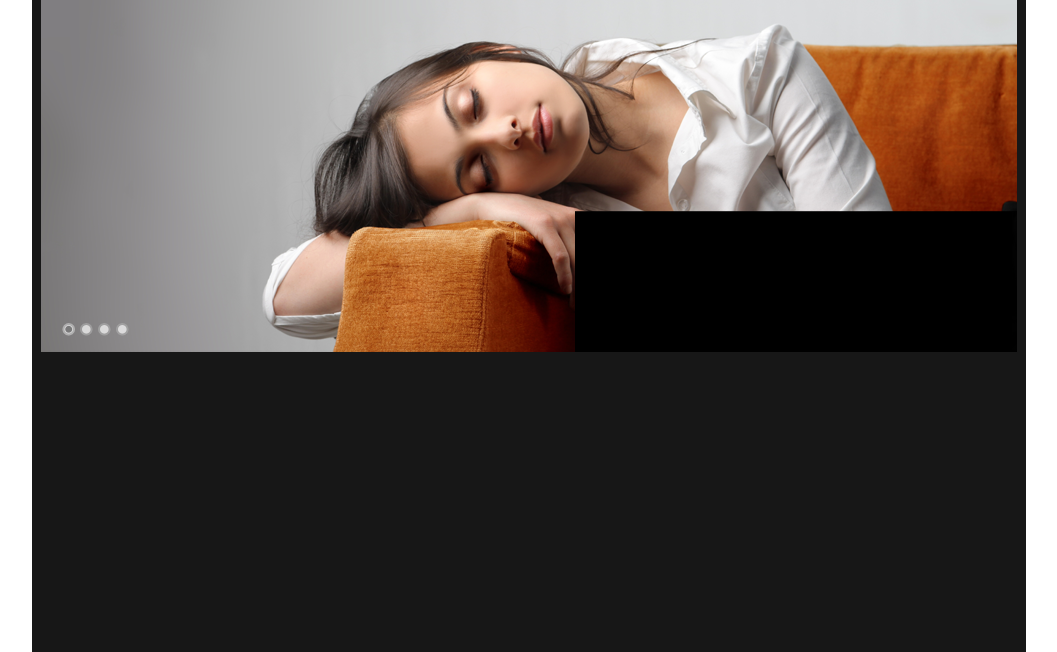
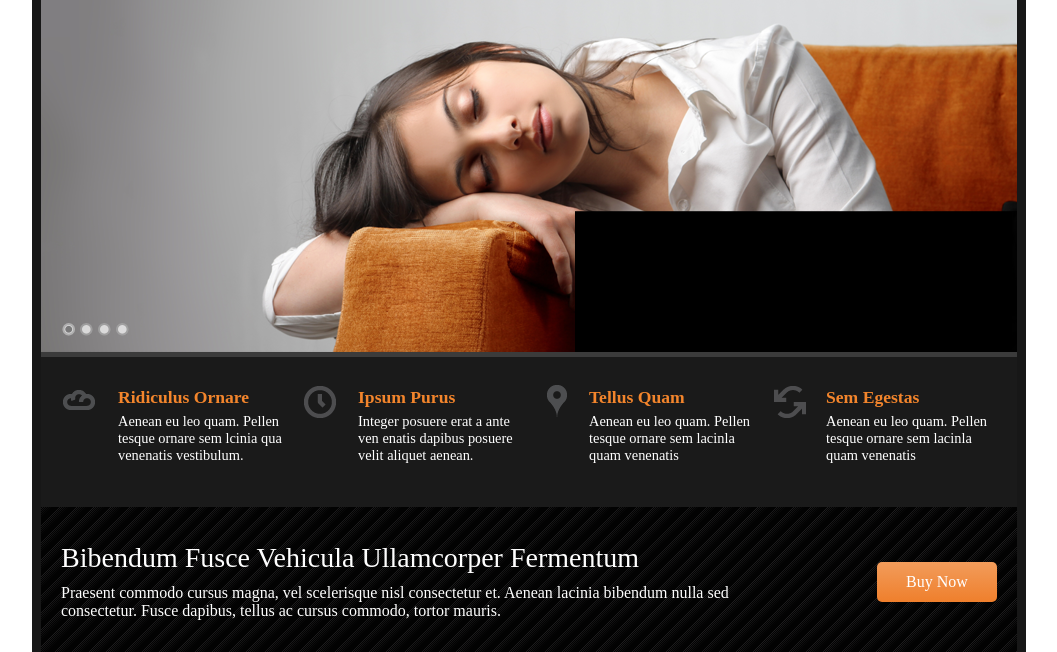
Before and after one commit to zortonio/yellowBeltExam, a plain HTML site: page index.html in a window 1280 px wide. Shown: the part 148-800 px from the top of the page, without its empty margins (111-1168 px from the left). Drawn offline with Linux system fonts and the light colour scheme.

Commit message:
Added Offerings and Buy Now section

```diff
--- a/index.html
+++ b/index.html
@@ -25,9 +25,37 @@
         <p>Contact</p>
         <div class="bar"></div>
       </div>
-      <img src="images/main_pic.png" alt="Girl sleeping on an orange couch" id="main_img">
-      <div id="offerings"></div>
-      <div id="buy_now"></div>
+      <img src="images/main_pic.png" alt="Girl sleeping on an orange couch" id="main_img"><div id="buffer">
+      </div>
+      <div id="offerings">
+        <img src="images/content_icon1.png" alt="Cloud Icon">
+        <div class="blurb">
+          <h2>Ridiculus Ornare</h2>
+          <p>Aenean eu leo quam. Pellen tesque ornare sem lcinia qua venenatis vestibulum.</p>
+        </div>
+        <img src="images/content_icon2.png" alt="Clock Icon">
+        <div class="blurb">
+          <h2>Ipsum Purus</h2>
+          <p>Integer posuere erat a ante ven enatis dapibus posuere velit aliquet aenean.</p>
+        </div>
+        <img src="images/content_icon3.png" alt="Map Icon">
+        <div class="blurb">
+          <h2>Tellus Quam</h2>
+          <p>Aenean eu leo quam. Pellen tesque ornare sem lacinla quam venenatis</p>
+        </div>
+        <img src="images/content_icon4.png" alt="Rotate Icon">
+        <div class="blurb">
+          <h2>Sem Egestas</h2>
+          <p>Aenean eu leo quam. Pellen tesque ornare sem lacinla quam venenatis</p>
+        </div>
+      </div>
+      <div id="buy_now">
+        <div id="buy_text">
+          <p id="title">Bibendum Fusce Vehicula Ullamcorper Fermentum</p>
+          <p>Praesent commodo cursus magna, vel scelerisque nisl consectetur et. Aenean lacinia bibendum nulla sed consectetur. Fusce dapibus, tellus ac cursus commodo, tortor mauris.</p>
+        </div>
+        <p id="buy_btn">Buy Now</p>
+      </div>
       <div id="portfolio"></div>
     </div>
   </body>
--- a/styles.css
+++ b/styles.css
@@ -51,5 +51,65 @@
   margin: 0 0 0 350px;
 }
 #main_img{
+  display: block;
   padding: 0 9px;
 }
+#buffer{
+  height: 5px;
+  margin: 0 9px;
+  background-color: #3B3B3B;
+}
+#offerings{
+  height: 150px;
+  margin: 0 9px;
+  background-color: #1A1A1A;
+  padding-left: 15px;
+}
+#offerings img{
+  display: inline-block;
+  vertical-align: top;
+  margin: 25px 0;
+}
+.blurb{
+  width: 165px;
+  vertical-align: top;
+  display: inline-block;
+  margin: 30px 10px;
+}
+.blurb p{
+  font-size: .9em;
+  margin-top: 5px;
+  color: white;
+}
+.blurb h2{
+  font-size: 1.1em;
+  color: #F3852C;
+}
+#buy_now{
+  height: 150px;
+  margin: 0 9px;
+  color: white;
+  background: repeating-linear-gradient(135deg, #020202, #020202 1px, #1F1E1F 1.5px);
+}
+#buy_text{
+  width: 676px;
+  margin: 35px 0;
+  display: inline-block;
+  padding-left: 20px;
+}
+#title{
+  font-size: 1.75em;
+  margin-bottom: 10px;
+}
+#buy_btn{
+  width: 120px;
+  height: 40px;
+  line-height: 40px;
+  display: inline-block;
+  vertical-align: top;
+  text-align: center;
+  margin: 55px 20px 55px 136px;
+  background-color: orange;
+  border-radius: 5px;
+  background: linear-gradient(#F29C5B, #EF7F2C);
+}
```
